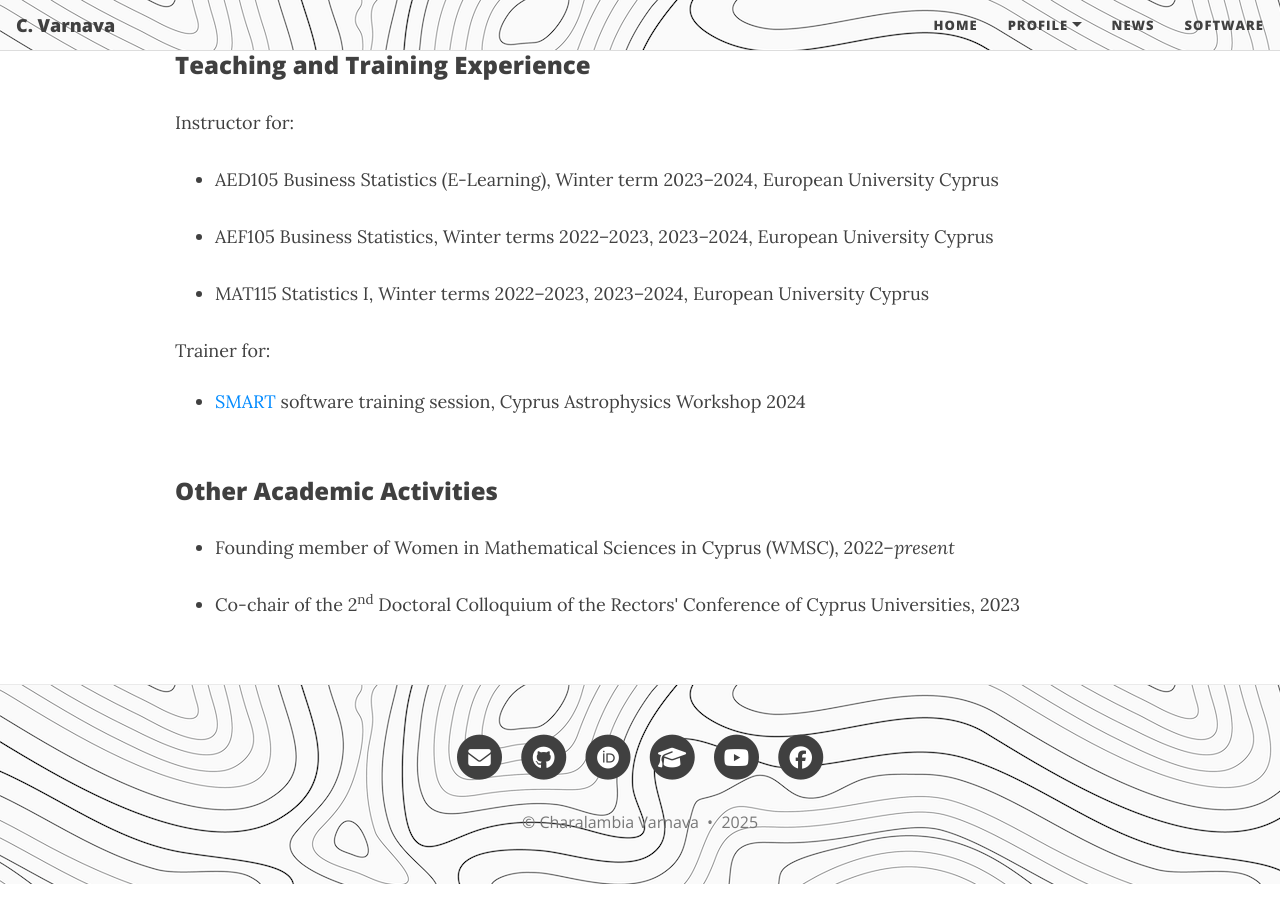
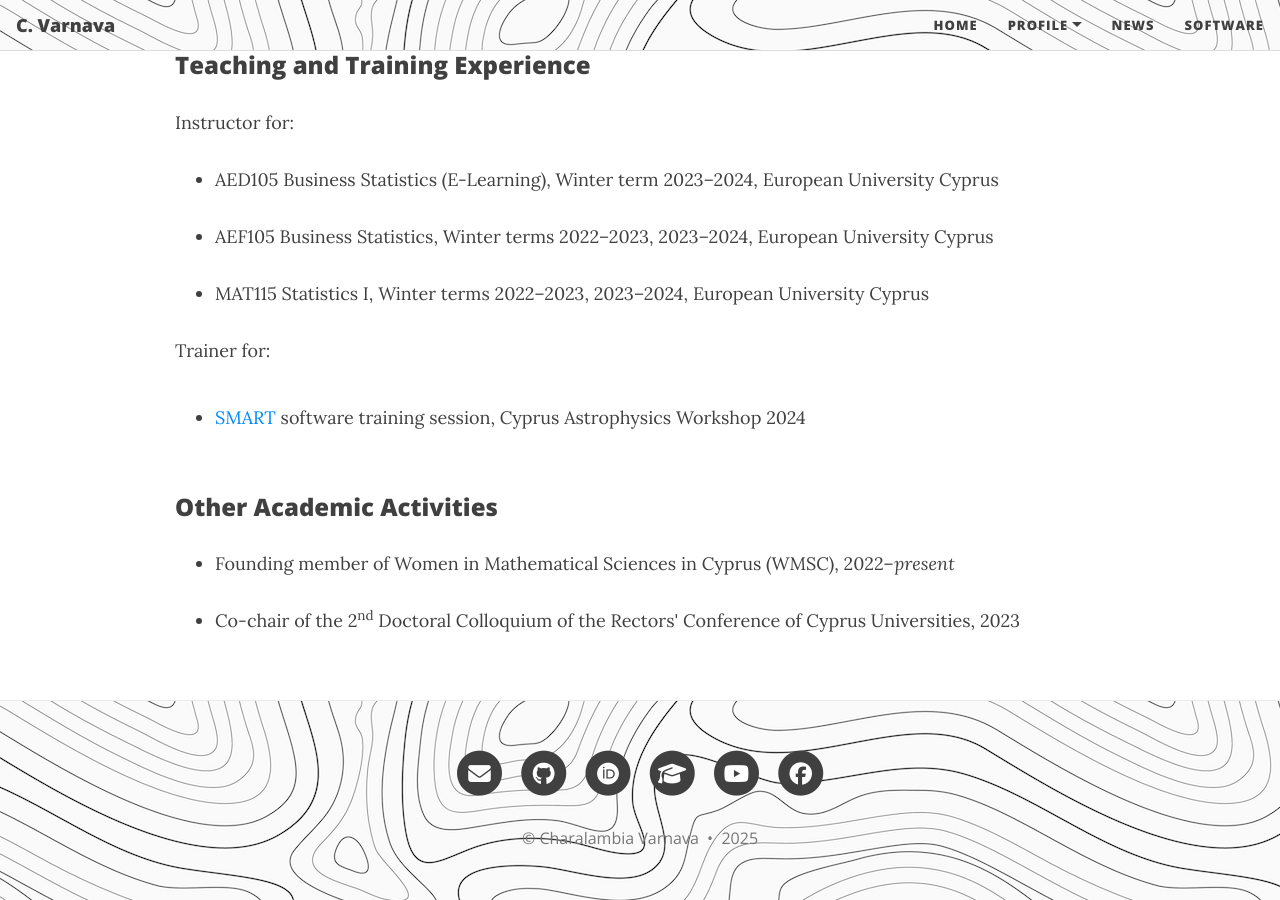
Before and after one commit to ch-var/ch-var.github.io, a Jekyll site: the page built from CV.html, in a window 1280 px wide and 900 px high, scrolled down 5942 px. Built offline with Jekyll 4.4.1, drawn with Linux system fonts in a browser that asks for light colours; formulas are drawn with MathJax 3.

Commit message:
Update CV.html

```diff
--- a/CV.html
+++ b/CV.html
@@ -165,7 +165,7 @@
 <p></p>
 <li class="responsive-margin">MAT115 Statistics I, Winter terms 2022–2023, 2023–2024, European University Cyprus</li>
 </ul>
-<p align='justify' style="margin-bottom: 24px;">Trainer for:</p>
+<p align='justify' style="margin-bottom: 40px;">Trainer for:</p>
 <ul>
 <li class="responsive-margin"><a href="https://github.com/ch-var/SMART">SMART</a> software training session, Cyprus Astrophysics Workshop 2024</li>
 </ul>
```
